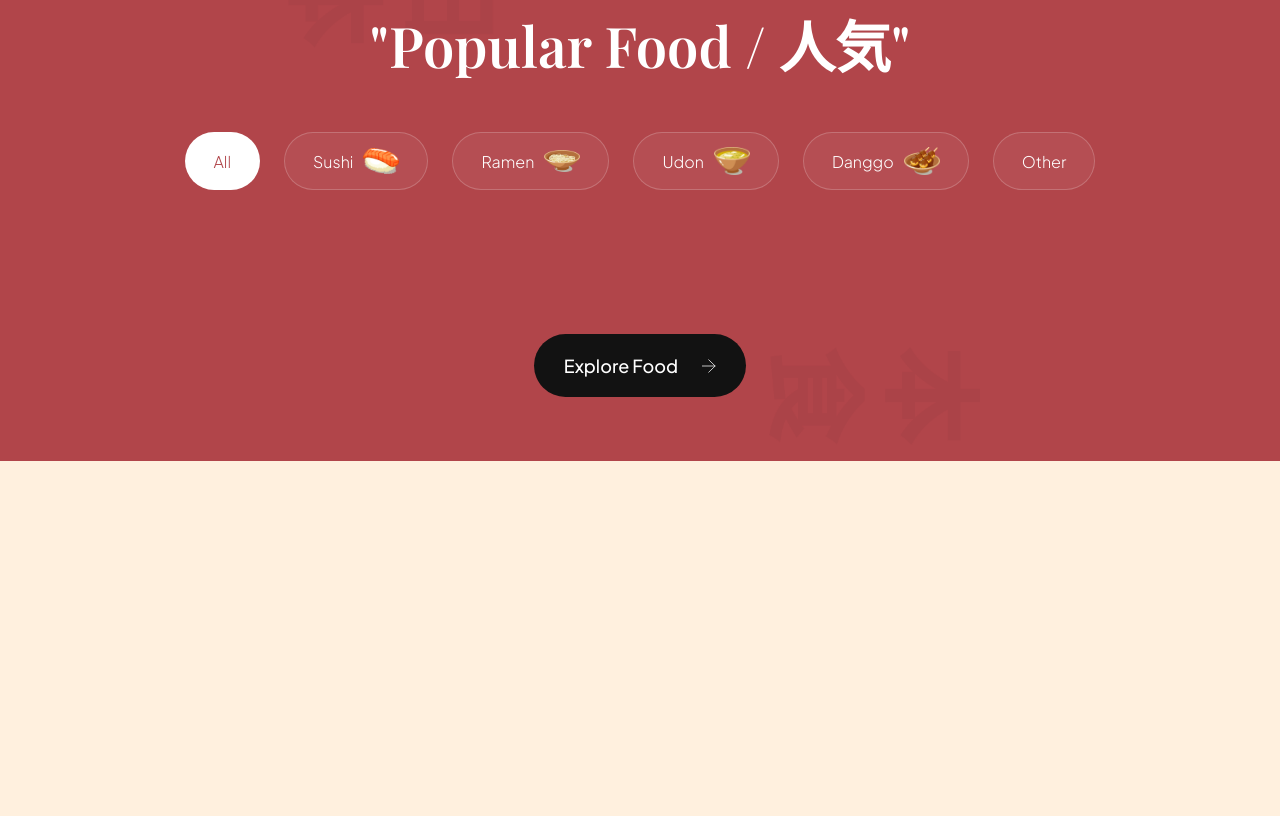
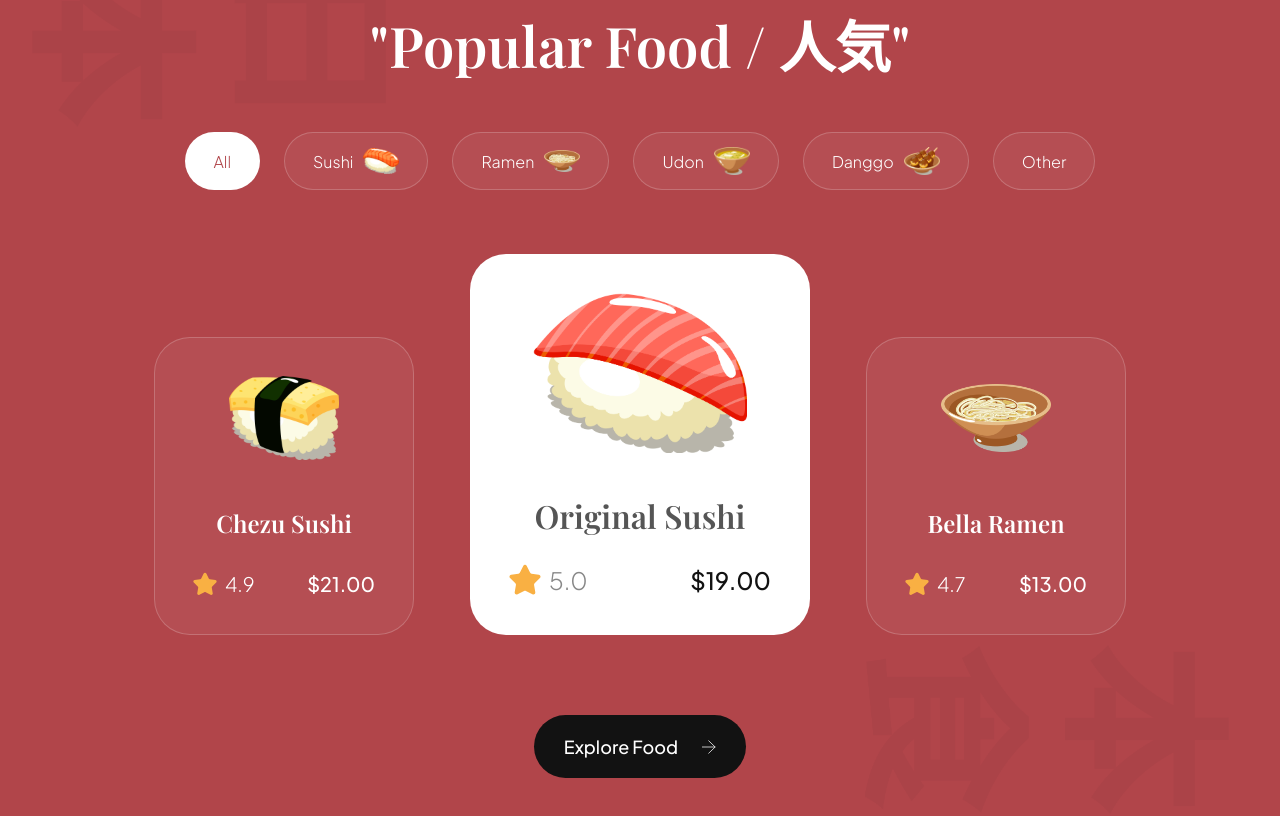
Before and after one commit to MattUnderscoreZhang/FrontEndTutorials, a website built with Vite: page sushi_website/index.html in a window 1280 px wide. Shown: the part 1651-2467 px from the top of the page. Before the commit the page ends 2112 px from the top, so only its background shows below. Built offline with nearby package versions, Linux system fonts and the light colour scheme.

Commit message:
Popular food menu section finished

```diff
--- a/sushi_website/css/sections/popular.css
+++ b/sushi_website/css/sections/popular.css
@@ -92,3 +92,92 @@
     object-fit: contain;
     margin-left: 21px;
 }
+
+.popular-foods__card {
+    padding: 38px;
+    min-width: 260px;
+    height: fit-content;
+    display: flex;
+    align-items: center;
+    flex-direction: column;
+    border-radius: 36px;
+    background: rgba(255, 255, 255, 0.05);
+    border: 1px solid rgba(255, 255, 255, 0.2);
+}
+
+.popular-foods__card-image {
+    width: 110px;
+    height: 84px;
+    object-fit: contain;
+}
+
+.popular-foods__card-title {
+    margin-top: 47px;
+    font-weight: 600;
+    font-size: 24px;
+    line-height: 32px;
+    font-family: var(--playfair-display);
+    color: #fff;
+    text-align: center;
+}
+
+.popular-foods__card-details {
+    width: 100%;
+    margin-top: 32px;
+}
+
+.popular-foods__card-rating {
+    display: flex;
+    align-items: center;
+    gap: 8px;
+}
+
+.popular-foods__card-rating img {
+    width: 24px;
+    height: 24px;
+    object-fit: contain;
+}
+
+.popular-foods__card-rating p {
+    font-size: 20px;
+    font-weight: 300;
+    font-family: var(--plus-jakarta-sans);
+    color: #fff;
+}
+
+.popular-foods__card-price {
+    font-size: 20px;
+    font-weight: 500;
+    font-family: var(--plus-jakarta-sans);
+    color: #fff;
+}
+
+.popular-foods__card.active-card {
+    background: #fff;
+    min-width: 340px;
+}
+
+.popular-foods__card.active-card .popular-foods__card-image {
+    width: 214px;
+    height: 160px;
+}
+
+.popular-foods__card.active-card .popular-foods__card-title {
+    color: var(--black-500);
+    font-size: 32px;
+}
+
+.popular-foods__card.active-card .popular-foods__card-rating img {
+    width: 32px;
+    height: 32px;
+}
+
+.popular-foods__card.active-card .popular-foods__card-rating p {
+    font-size: 24px;
+    color: var(--gray-100);
+}
+
+.popular-foods__card.active-card .popular-foods__card-price {
+    font-size: 24px;
+    color: var(--secondary-color);
+}
--- a/sushi_website/index.html
+++ b/sushi_website/index.html
@@ -119,6 +119,39 @@
                 <button class="popular-foods__filter-btn">Other</button>
             </div>
             <div class="popular-foods__catalog">
+                <article class="popular-foods__card">
+                    <img class="popular-foods__card-image" src="assets/sushi-12.png" alt="sushi-12">
+                    <h4 class="popular-foods__card-title">Chezu Sushi</h4>
+                    <div class="popular-foods__card-details flex-between">
+                        <div class="popular-foods__card-rating">
+                            <img src="assets/star.svg" alt="star">
+                            <p>4.9</p>
+                        </div>
+                        <p class="popular-foods__card-price">$21.00</p>
+                    </div>
+                </article>
+                <article class="popular-foods__card active-card">
+                    <img class="popular-foods__card-image" src="assets/sushi-11.png" alt="sushi-11">
+                    <h4 class="popular-foods__card-title">Original Sushi</h4>
+                    <div class="popular-foods__card-details flex-between">
+                        <div class="popular-foods__card-rating">
+                            <img src="assets/star.svg" alt="star">
+                            <p>5.0</p>
+                        </div>
+                        <p class="popular-foods__card-price">$19.00</p>
+                    </div>
+                </article>
+                <article class="popular-foods__card">
+                    <img class="popular-foods__card-image" src="assets/sushi-10.png" alt="sushi-10">
+                    <h4 class="popular-foods__card-title">Bella Ramen</h4>
+                    <div class="popular-foods__card-details flex-between">
+                        <div class="popular-foods__card-rating">
+                            <img src="assets/star.svg" alt="star">
+                            <p>4.7</p>
+                        </div>
+                        <p class="popular-foods__card-price">$13.00</p>
+                    </div>
+                </article>
             </div>
             <button class="popular-foods__button">
                 Explore Food
```
